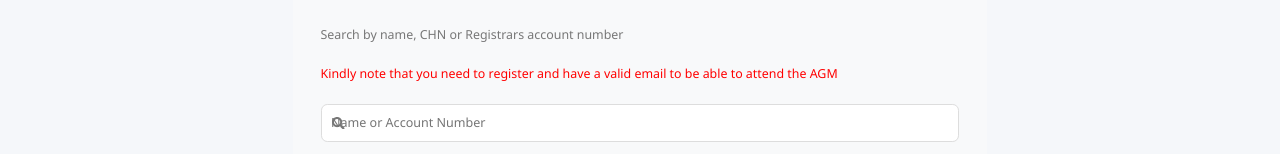
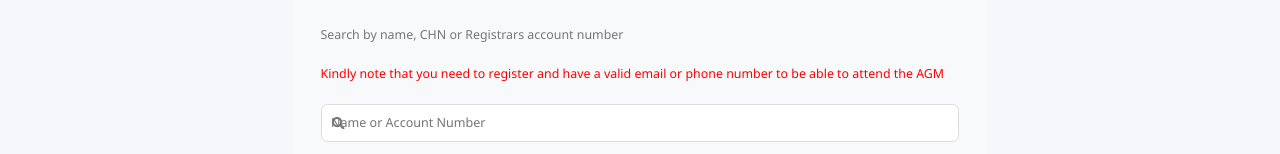
Before and after one commit to Favorjs/AGM-Voting-Registration, a React (Vite) app in the folder frontend/: page /shareholder in a window 1280 px wide. Shown: the part 159-313 px from the top of the page. Built offline with nearby package versions, Linux system fonts and the light colour scheme.

Commit message:
Change get all users

```diff
--- a/frontend/src/ShareholderCheck.jsx
+++ b/frontend/src/ShareholderCheck.jsx
@@ -193,7 +193,7 @@ if (editedEmail && !emailRegex.test(editedEmail)) {
                   Search by name, CHN or Registrars account number
                 </motion.p>
  <motion.p className="form-description" variants={itemVariants}  style={{ color: 'red' }} >
-                  Kindly note that you need to register and have a valid email to be able to attend the AGM
+                  Kindly note that you need to register and have a valid email or phone number to be able to attend the AGM
                 </motion.p>
                 <motion.div className="form-group" variants={itemVariants}>
                   <div className="input-with-icon">
```
